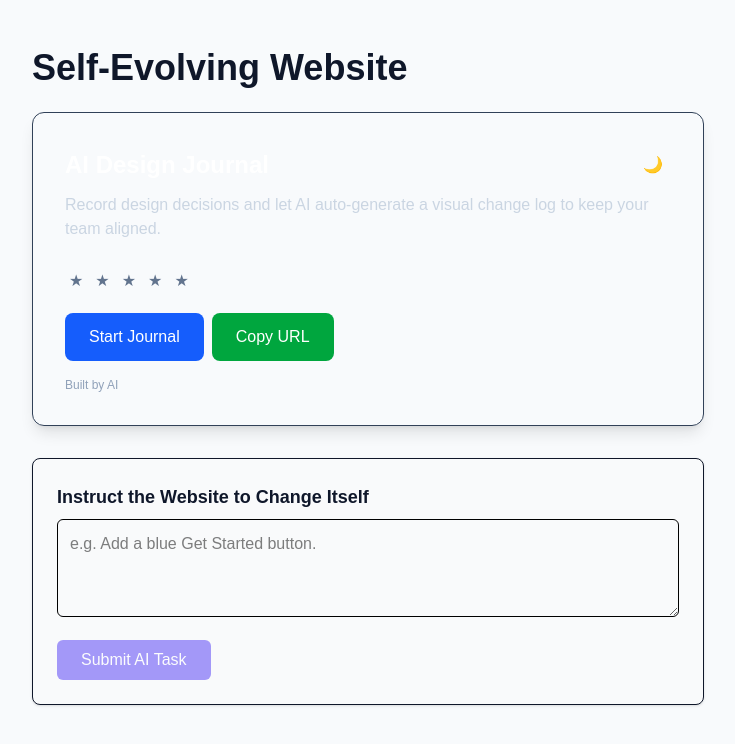
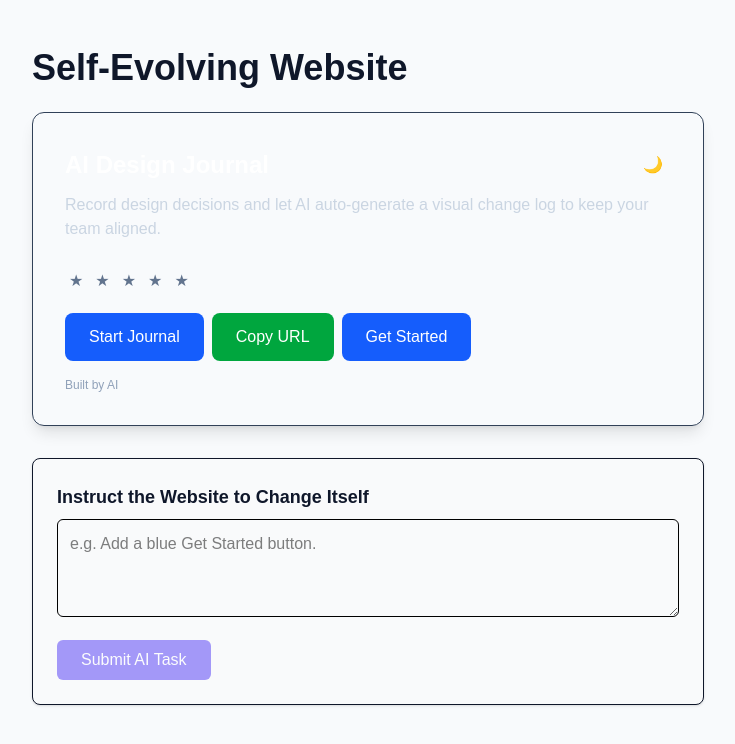
Before and after one commit to SveX04/fuzzy-happiness, a Next.js app: page / in a window 1280 px wide. Shown: the top 744 px of the page, without its empty margins (272-1007 px from the left). Built offline with nearby package versions, Linux system fonts and the light colour scheme.

Commit message:
feat(ai): Add a blue get started button (#10)

```diff
--- a/components/DynamicFeature.tsx
+++ b/components/DynamicFeature.tsx
@@ -18,7 +18,11 @@ export default function CurriculumCard() {
   };
 
   return (
-    <div className={`my-6 rounded-xl border ${dark ? "border-slate-300" : "border-slate-700"} bg-${dark ? "slate-900" : "slate-800"} p-8 text-${dark ? "white" : "white"} shadow-lg transition-colors`}>
+    <div
+      className={`my-6 rounded-xl border ${
+        dark ? "border-slate-300" : "border-slate-700"
+      } bg-${dark ? "slate-900" : "slate-800"} p-8 text-white shadow-lg transition-colors`}
+    >
       <div className="flex justify-between items-center mb-2">
         <h2 className="text-2xl font-bold">AI Design Journal</h2>
         <button
@@ -62,10 +66,14 @@ export default function CurriculumCard() {
         >
           Copy URL
         </button>
+        <button
+          type="button"
+          className="rounded-lg bg-blue-600 px-6 py-3 font-semibold text-white transition-colors hover:bg-blue-700 focus:outline-none focus:ring-2 focus:ring-blue-500 focus:ring-offset-2 focus:ring-offset-slate-800"
+        >
+          Get Started
+        </button>
       </div>
-      <div className="mt-4 text-xs text-slate-400">
-        Built by AI
-      </div>
+      <div className="mt-4 text-xs text-slate-400">Built by AI</div>
     </div>
   );
 }
```
